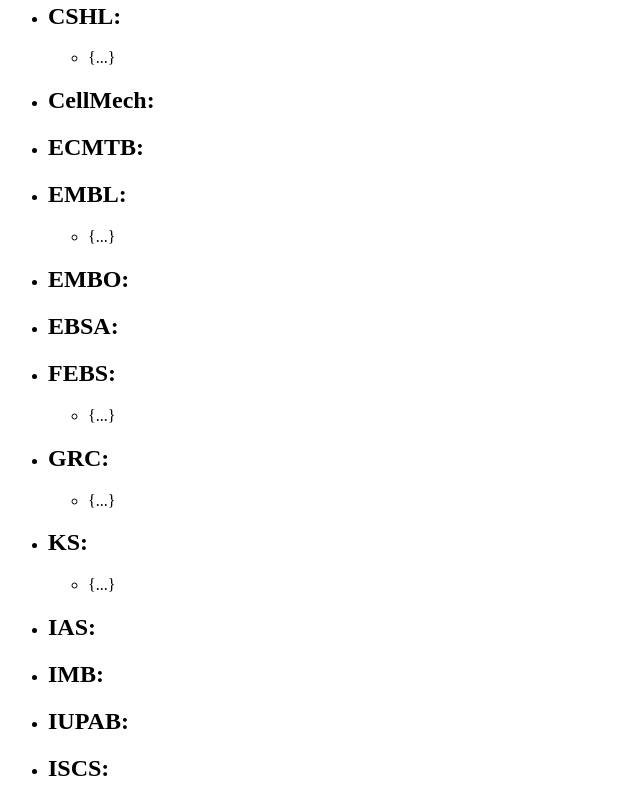
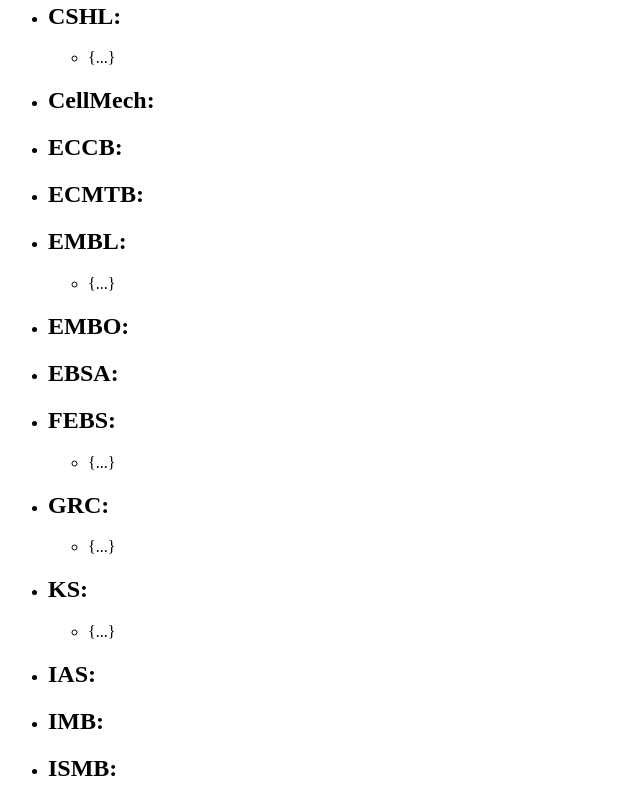
Before and after one commit to qu-conf/qu-conf.github.io, a plain HTML site: page index.html in a window 1280 px wide. Shown: the part 2106-2905 px from the top of the page, without its empty margins (0-640 px from the left). Drawn offline with Linux system fonts and the light colour scheme.

Commit message:
Update index.html

```diff
--- a/index.html
+++ b/index.html
@@ -85,6 +85,7 @@
         </ul>
       </li>
       <li><h2>CellMech:</h2></li>
+      <li><h2>ECCB:</h2></li>
       <li><h2>ECMTB:</h2></li>
       <li><h2>EMBL:</h2>
         <ul>
@@ -109,6 +110,7 @@
       </li>
       <li><h2>IAS:</h2></li>
       <li><h2>IMB:</h2></li>
+      <li><h2>ISMB:</h2></li>
       <li><h2>IUPAB:</h2></li>
       <li><h2>ISCS:</h2></li>
       <li><h2>MatBio:</h2></li>
@@ -119,6 +121,7 @@
       <li><h2>OGHB:</h2></li>
       <li><h2>PASC:</h2></li>
       <li><h2>RECOMB:</h2></li>
+      <li><h2>q-bio:</h2></li>
       <li><h2>SEED:</h2></li>
       <li><h2>SIAMLS:</h2>
         <ul>
```
